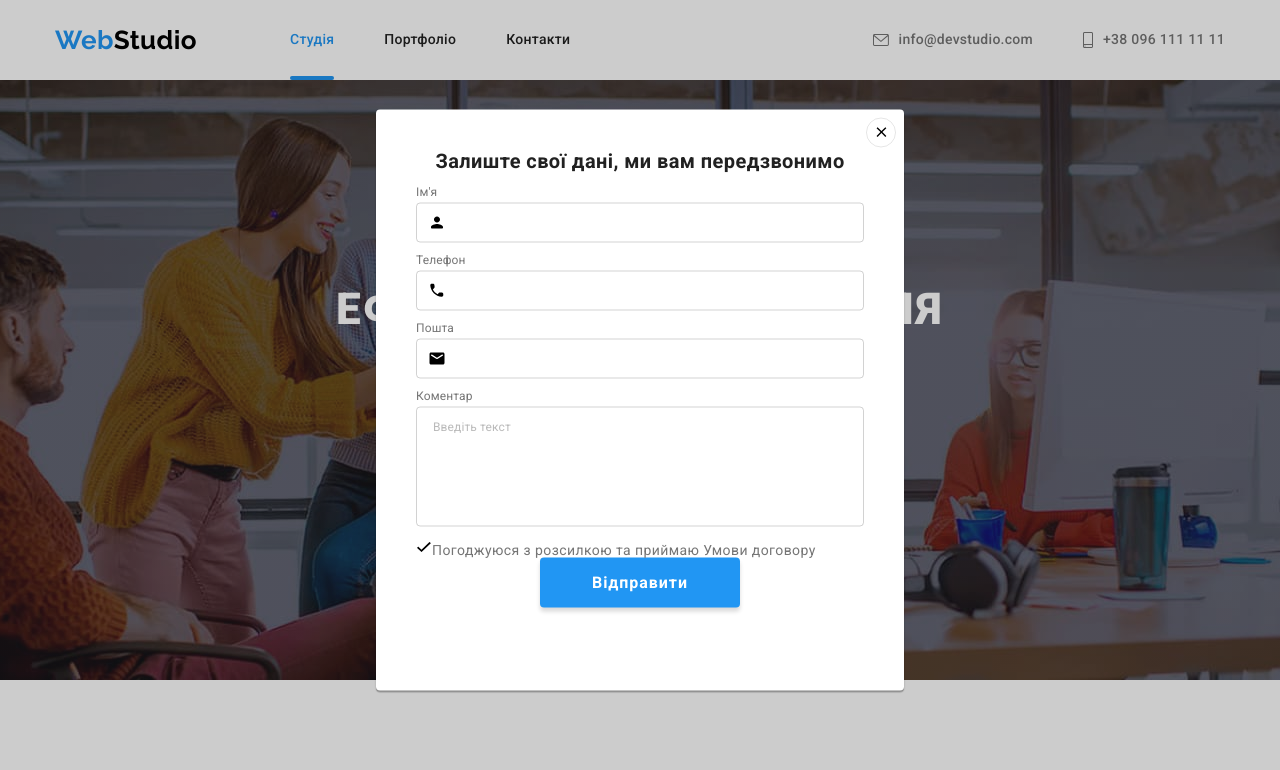
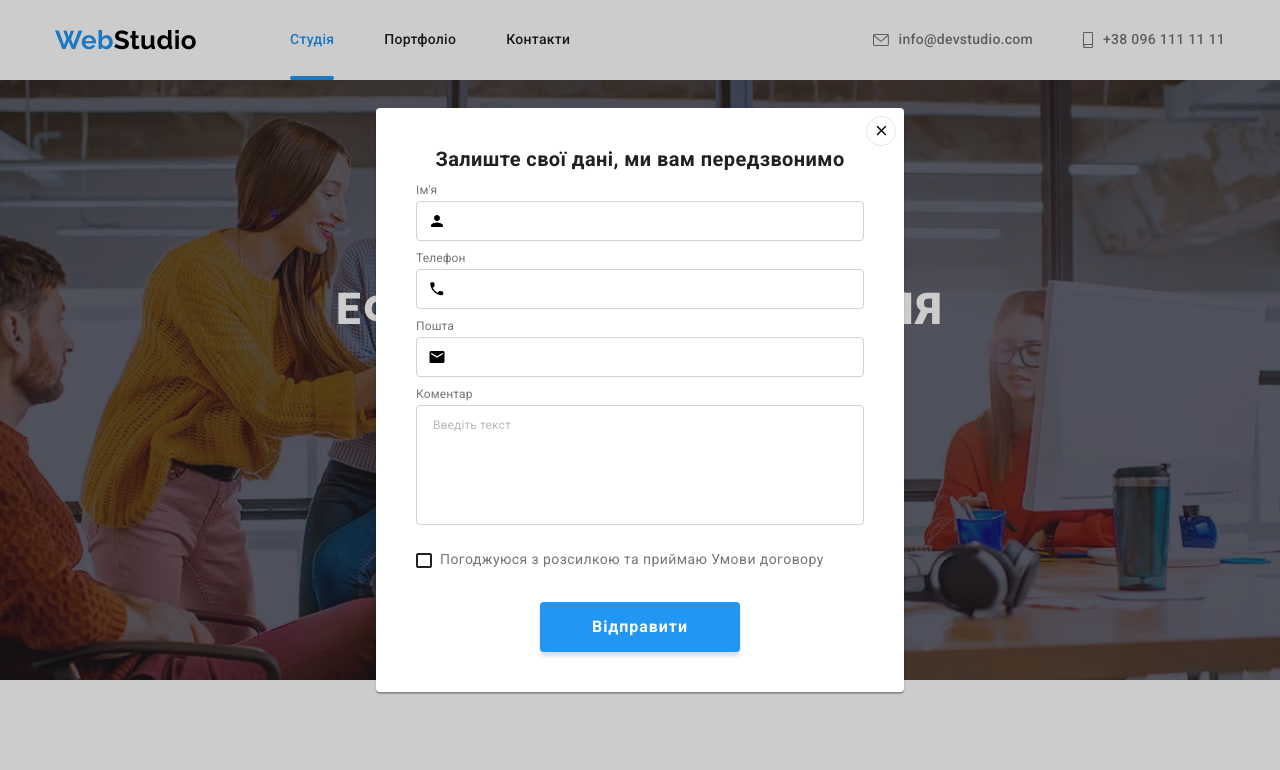
Before and after one commit to kuhai-anna/goit-markup-hw-06, a plain HTML site: page index.html in a window 1280 px wide. Both pictures are taken after a click on the button "Замовити послугу". Shown: the top 770 px of the page. Drawn offline with nearby package versions, Linux system fonts and the light colour scheme.

Commit message:
Add styles for modal-checkbox

```diff
--- a/css/styles.css
+++ b/css/styles.css
@@ -21,6 +21,7 @@
 	--modal-btn-border-color: rgba(0, 0, 0, 0.1);
 	--modal-input-border-color: rgba(33, 33, 33, 0.2);
 	--modal-textarea-color: rgba(117, 117, 117, 0.5);
+	--modal-checkbox-color: #212121;
 
 	--portfolio-border-color: #eeeeee;
 	--portfolio-overlay-color: rgba(33, 150, 243, 0.9);
@@ -715,8 +716,8 @@ header > .container {
 	color: var(--title-text-color);
 }
 
-.modal-field {
-	margin-bottom: 10px;
+.modal-field + .modal-field {
+	margin-top: 10px;
 }
 
 .input-label,
@@ -821,6 +822,48 @@ header > .container {
 .modal-submit:hover,
 .modal-submit:focus {
 	background-color: var(--accent-button-color);
+}
+
+.modal-checkbox-field {
+	margin-top: 20px;
+	margin-bottom: 30px;
+}
+
+.label-check {
+	display: flex;
+	align-items: center;
+
+	font-weight: 400;
+	line-height: 1.71;
+
+	transition-property: border-color;
+	transition-duration: 250ms;
+	transition-timing-function: var(--timing-function);
+}
+
+.icon-checkbox {
+	display: flex;
+	justify-content: center;
+	align-items: center;
+	width: 16px;
+	height: 15px;
+	margin-right: 8px;
+
+	fill: transparent;
+
+	background-color: transparent;
+	border: 2px solid var(--modal-checkbox-color);
+	border-radius: 2px;
+}
+
+.input-check:checked + .label-check .icon-checkbox {
+	fill: var(--additional-text-color);
+	background-color: var(--accent-color);
+	border: transparent;
+}
+
+.input-check:focus + .label-check .icon-checkbox {
+	border-color: var(--accent-color);
 }
 
 /* -----------------PORTFOLIO--------------- */
```
